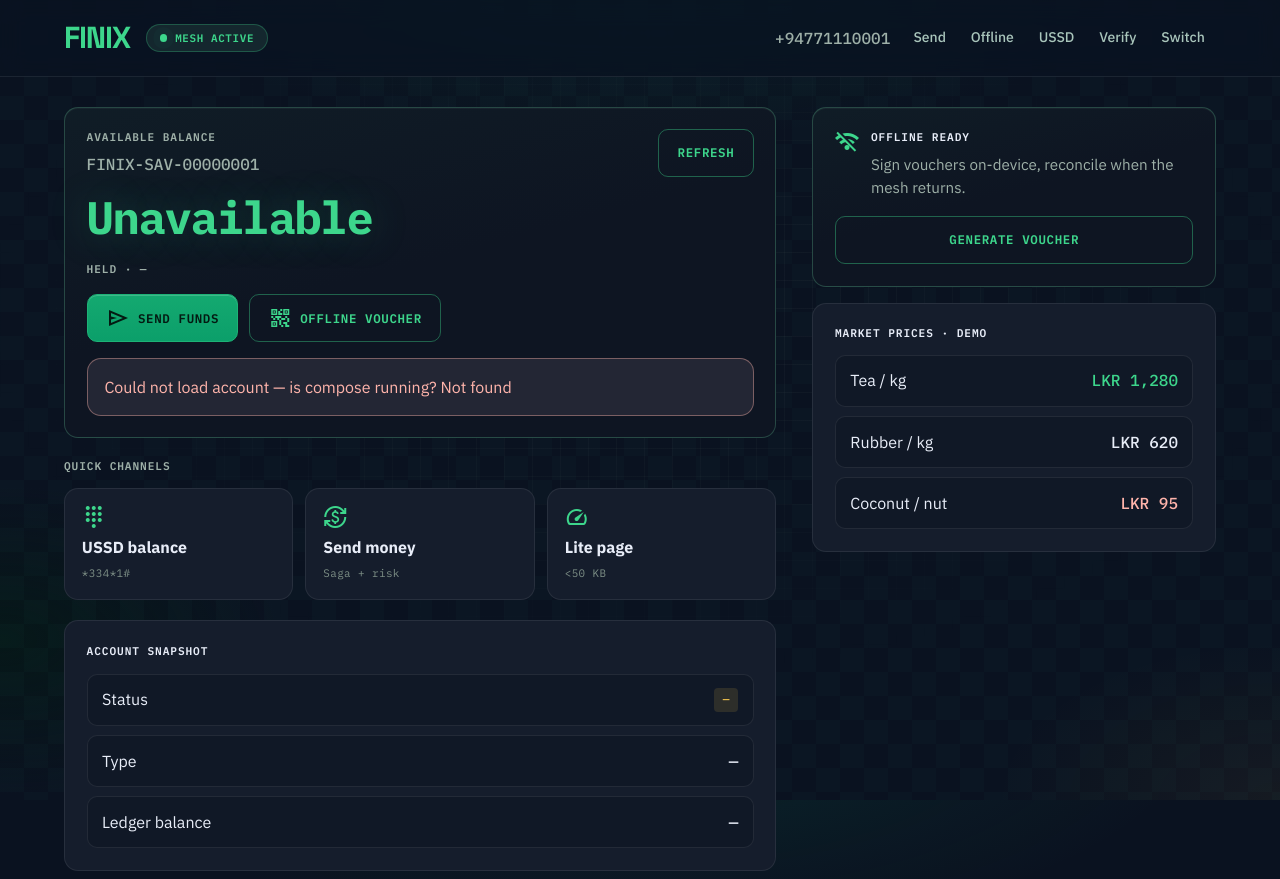
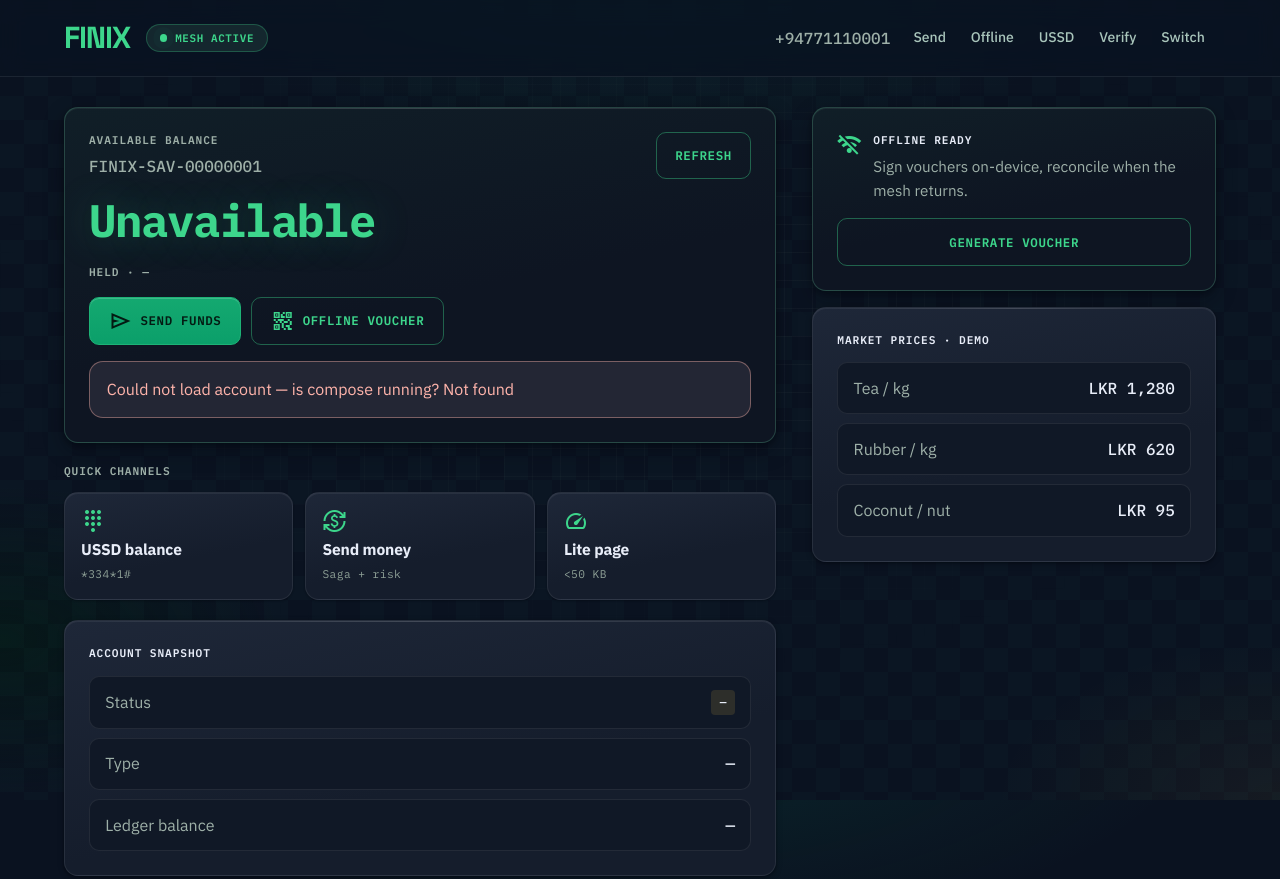
Before and after one commit to Rexosphere/finix, a plain HTML site: page apps/web/farmer.html in a window 1280 px wide. Shown: the top 879 px of the page. Drawn offline with nearby package versions, Linux system fonts and the light colour scheme; no server answers.

Commit message:
feat: enhance theme styles

```diff
--- a/apps/web/css/theme.css
+++ b/apps/web/css/theme.css
@@ -11,7 +11,10 @@
   --surface-container-highest: #293243;
   --on-surface: #e8edf8;
   --on-surface-variant: #9eb0a8;
-  --outline: #7d8f86;
+  /* Lightened from #7d8f86: that tone fell to 4.38:1 on --surface-container-high,
+     under AA for the small mono hints it carries. #8fa197 holds >=4.7:1 on every
+     surface in the ramp, including --surface-container-highest. */
+  --outline: #8fa197;
   --outline-variant: #2f3d38;
 
   /* Brand — emerald signal, gold trust */
@@ -52,6 +55,63 @@
 
   --ease-out: cubic-bezier(0.16, 1, 0.3, 1);
   --border-hairline: color-mix(in srgb, #ffffff 8%, transparent);
+
+  /* ---- Spacing scale ----------------------------------------------------
+     One 4px-based ramp so cards, stacks and grids share the same rhythm
+     instead of each surface inventing its own padding. */
+  --space-1: 0.25rem;
+  --space-2: 0.5rem;
+  --space-3: 0.75rem;
+  --space-4: 1rem;
+  --space-5: 1.25rem;
+  --space-6: 1.5rem;
+  --space-8: 2rem;
+  --space-10: 2.5rem;
+  --space-12: 3rem;
+
+  /* ---- Elevation --------------------------------------------------------
+     Layered rather than single-blur: a tight contact shadow for the edge, a
+     wide ambient one for the lift, and an inset top highlight that reads as
+     light catching the card's rim. Shadows are tinted with the deep navy of
+     the page instead of pure black, so they sit in the palette. */
+  --edge-light: inset 0 1px 0 color-mix(in srgb, #ffffff 6%, transparent);
+  --shadow-xs: 0 1px 2px rgba(2, 8, 16, 0.4);
+  --shadow-sm:
+    0 1px 2px rgba(2, 8, 16, 0.5),
+    0 2px 6px rgba(2, 8, 16, 0.32);
+  --shadow-md:
+    0 2px 4px rgba(2, 8, 16, 0.45),
+    0 8px 20px rgba(2, 8, 16, 0.38);
+  --shadow-lg:
+    0 4px 8px rgba(2, 8, 16, 0.45),
+    0 18px 44px rgba(2, 8, 16, 0.5);
+  --shadow-brand: 0 10px 34px rgba(11, 159, 106, 0.16);
+
+  /* ---- Gradients --------------------------------------------------------
+     Kept low-contrast on purpose: a gradient should imply a light source,
+     not draw attention to itself. */
+  --grad-panel: linear-gradient(
+    168deg,
+    color-mix(in srgb, var(--primary) 5%, var(--slate-charcoal)) 0%,
+    var(--slate-charcoal) 55%
+  );
+  --grad-raised: linear-gradient(
+    168deg,
+    var(--surface-container-high) 0%,
+    var(--surface-container) 60%
+  );
+  --grad-brand: linear-gradient(135deg, var(--primary) 0%, var(--primary-container) 100%);
+  --grad-brand-soft: linear-gradient(
+    135deg,
+    color-mix(in srgb, var(--primary) 14%, transparent) 0%,
+    color-mix(in srgb, var(--primary) 4%, transparent) 100%
+  );
+  --grad-hairline: linear-gradient(
+    90deg,
+    transparent 0%,
+    color-mix(in srgb, #ffffff 12%, transparent) 50%,
+    transparent 100%
+  );
 }
 
 *,
@@ -269,32 +329,46 @@ a.brand:hover { color: var(--primary-fixed); }
 
 /* Panels / cards */
 .panel {
-  background: linear-gradient(165deg, color-mix(in srgb, var(--primary) 4%, var(--slate-charcoal)) 0%, var(--slate-charcoal) 48%);
-  border: 1px solid color-mix(in srgb, var(--primary) 18%, var(--border-hairline));
+  position: relative;
+  background: var(--grad-panel);
+  border: 1px solid color-mix(in srgb, var(--primary) 16%, var(--border-hairline));
   border-radius: var(--radius-xl);
-  padding: 1.35rem;
-  box-shadow: 0 1px 0 color-mix(in srgb, #ffffff 4%, transparent) inset;
+  padding: var(--space-6);
+  box-shadow: var(--edge-light), var(--shadow-md);
+}
+
+/* A 1px gradient seam along the top edge. Reads as a specular highlight and
+   keeps the card from looking like a flat rectangle of fill. */
+.panel::after,
+.panel-muted::after {
+  content: "";
+  position: absolute;
+  inset-inline: var(--radius-xl);
+  top: 0;
+  height: 1px;
+  background: var(--grad-hairline);
+  pointer-events: none;
 }
 
 .panel-muted {
-  background: var(--surface-container);
+  position: relative;
+  background: var(--grad-raised);
   border: 1px solid var(--border-hairline);
   border-radius: var(--radius-xl);
-  padding: 1.35rem;
+  padding: var(--space-6);
+  box-shadow: var(--edge-light), var(--shadow-sm);
 }
 
 .mesh-glow {
-  box-shadow:
-    0 1px 0 color-mix(in srgb, #ffffff 4%, transparent) inset,
-    0 0 0 0 transparent;
-  transition: box-shadow 0.28s var(--ease-out), border-color 0.28s var(--ease-out), transform 0.28s var(--ease-out);
+  transition:
+    box-shadow 0.28s var(--ease-out),
+    border-color 0.28s var(--ease-out),
+    transform 0.28s var(--ease-out);
 }
 
 .mesh-glow:hover,
 .mesh-glow:focus-within {
-  box-shadow:
-    0 1px 0 color-mix(in srgb, #ffffff 5%, transparent) inset,
-    0 8px 28px rgba(11, 159, 106, 0.12);
+  box-shadow: var(--edge-light), var(--shadow-lg), var(--shadow-brand);
   border-color: color-mix(in srgb, var(--primary) 42%, transparent);
 }
 
@@ -441,13 +515,18 @@ textarea::placeholder {
   display: flex;
   justify-content: space-between;
   align-items: center;
-  gap: 1rem;
-  padding: 0.8rem 0.9rem;
+  gap: var(--space-4);
+  padding: 0.8rem 0.95rem;
   border-radius: var(--radius-lg);
   background: var(--surface-container-low);
   border: 1px solid var(--border-hairline);
+  color: var(--on-surface-variant);
   transition: border-color 0.2s ease, background 0.2s ease;
 }
+
+/* The right-hand cell of a definition row is the value — give it the
+   emphasis, and let the label stay quiet. */
+.list-item > :last-child { color: var(--on-surface); }
 
 .list-item:hover {
   border-color: color-mix(in srgb, var(--primary) 28%, transparent);
@@ -542,31 +621,65 @@ textarea::placeholder {
 }
 
 .tile {
+  position: relative;
   display: flex;
   flex-direction: column;
-  gap: 0.35rem;
-  padding: 1.05rem;
+  gap: var(--space-1);
+  padding: var(--space-4) var(--space-4) var(--space-4);
   border-radius: var(--radius-xl);
-  background: var(--surface-container);
+  background: var(--grad-raised);
   border: 1px solid var(--border-hairline);
   color: inherit;
   text-decoration: none;
-  min-height: 96px;
-  transition: border-color 0.2s ease, background 0.2s ease, transform 0.15s ease;
+  min-height: 108px;
+  box-shadow: var(--edge-light), var(--shadow-xs);
+  overflow: hidden;
+  transition:
+    border-color 0.2s ease,
+    background 0.2s ease,
+    box-shadow 0.2s var(--ease-out),
+    transform 0.18s var(--ease-out);
+}
+
+/* Brand wash that fades in on hover — the lift is felt, not announced. */
+.tile::before {
+  content: "";
+  position: absolute;
+  inset: 0;
+  background: var(--grad-brand-soft);
+  opacity: 0;
+  transition: opacity 0.22s var(--ease-out);
+  pointer-events: none;
 }
 
 .tile:hover {
   border-color: color-mix(in srgb, var(--primary) 40%, transparent);
-  background: var(--surface-container-high);
   color: inherit;
-  transform: translateY(-1px);
+  transform: translateY(-2px);
+  box-shadow: var(--edge-light), var(--shadow-md), var(--shadow-brand);
+}
+
+.tile:hover::before { opacity: 1; }
+
+.tile > * { position: relative; }
+
+.tile .tile-icon {
+  color: var(--primary);
+  margin-bottom: var(--space-1);
+}
+
+.tile strong {
+  font-size: 0.975rem;
+  letter-spacing: -0.01em;
+  color: var(--on-surface);
 }
 
 .tile .code-hint {
   font-family: var(--font-mono);
-  font-size: 0.68rem;
+  font-size: 0.7rem;
   color: var(--outline);
   letter-spacing: 0.04em;
+  margin-top: auto;
 }
 
 /* Layout helpers */
```
